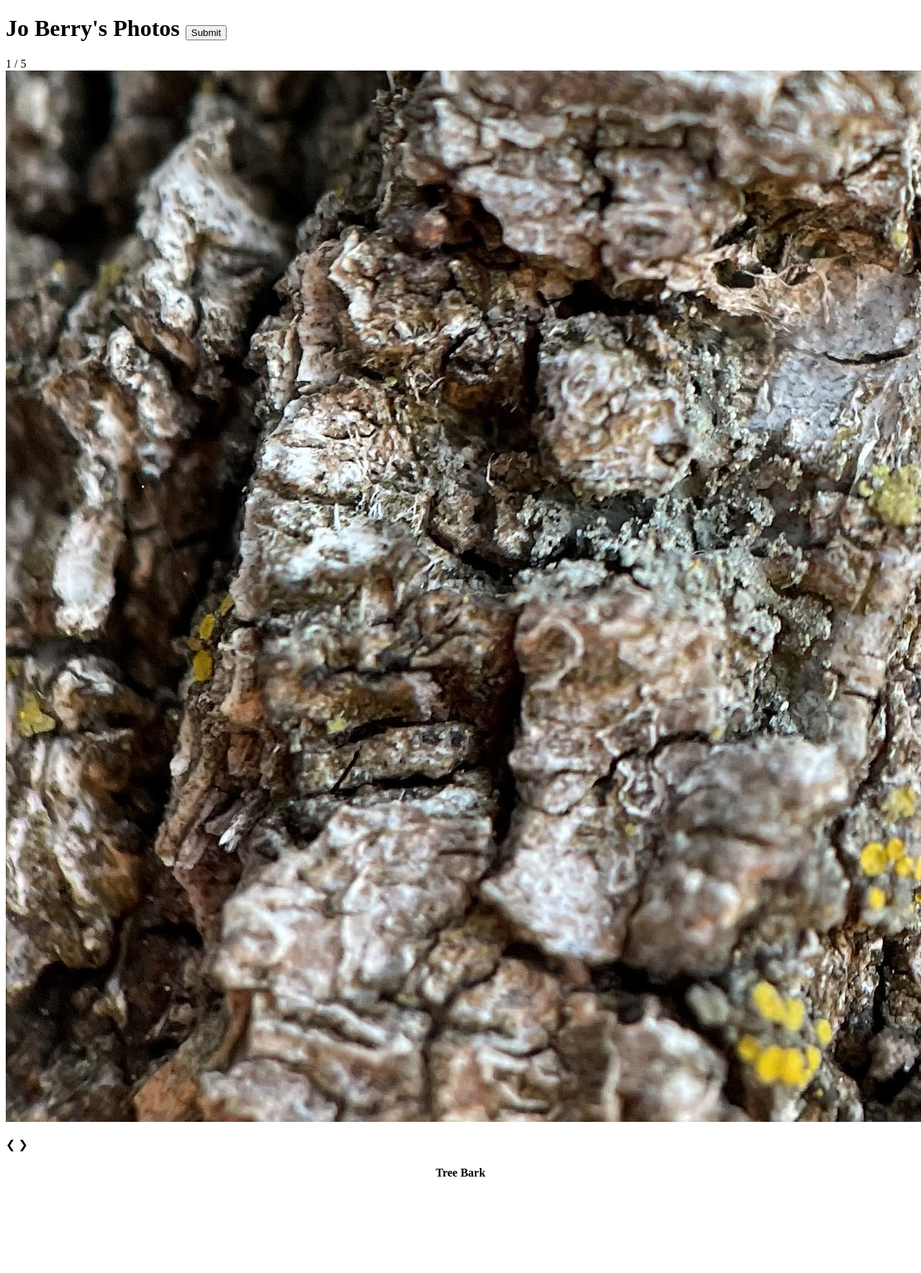
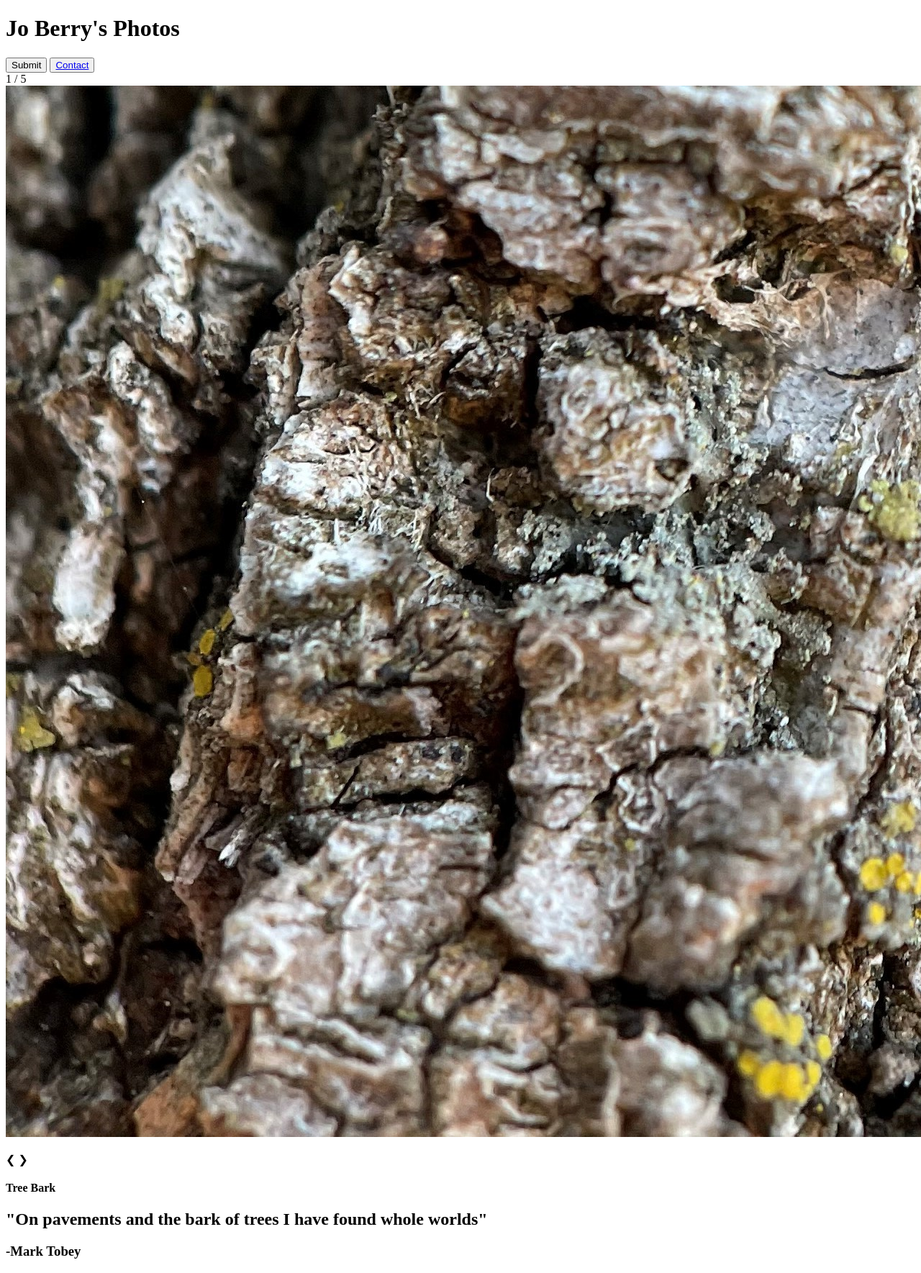
Before and after one commit to joberry26/DEMO_deploy, a website: page public/index.html in a window 1280 px wide. Shown: the top 1769 px of the page at 72% size. Before the commit the page ends 1660 px from the top, so only its background shows below. Drawn offline with Linux system fonts and the light colour scheme.

Commit message:
even more updates

```diff
--- a/public/index.html
+++ b/public/index.html
@@ -11,7 +11,11 @@
 <body>
     <div>
         <div class="slideshow-container">
-            <h1>Jo Berry's Photos <input type="submit" class="secret"></input></h1>
+            <div class="header">
+                <h1>Jo Berry's Photos </h1>
+                <input type="submit" class="secret"></input>
+                <button class="mailto"><a href="mailto:nolifellc@gmail.com?subject=Interest in Photo">Contact</a></button>
+            </div>
 
 
             <!-- Full-width images with number and caption text -->
@@ -20,9 +24,10 @@
             <img src="img/bark2.jpg" class="img" id="1">
             </div>
 
+
             <div class="mySlides fade">
             <div class="numbertext">2 / 5</div>
-            <img src="img/flower2.jpg" style="width:100%" id="2">
+            <img src="img/flower2.jpg" style="width:100%" id="2">>
             </div>
 
             <div class="mySlides fade">
@@ -58,13 +63,38 @@
 
             <a class="prev" onclick="plusSlides(-1)">&#10094;</a>
             <a class="next" onclick="plusSlides(1)">&#10095;</a>
+
+            <!-- fixed, push left or right -->
     </div>
-    <div class="filler">
-        <h4 class="mySlideText" style="text-align: center;">Tree Bark</h4>
-        <h4 class="mySlideText" style="text-align: center;">White Rose</h4>
-        <h4 class="mySlideText" style="text-align: center;">Mountainside</h4>
-        <h4 class="mySlideText" style="text-align: center;">Puddle</h4>
-        <h4 class="mySlideText" style="text-align: center;">Sunset</h4>
+    <div class="textContainer">
+        <div class="mySlideText">
+            <h4>Tree Bark</h4>
+            <h2>"On pavements and the bark of trees I have found
+                whole worlds" </h2>
+            <h3>-Mark Tobey</h3>
+        </div>
+        <div class="mySlideText">
+            <h4>White Rose</h4>
+            <h2>"What a lovely thing a rose is"</h2>
+            <h3>-Arthur Conan Doyle</h3>
+        </div>
+        <div class="mySlideText">
+            <h4>Mountainside</h4>
+            <h2>"Swing and a miss"</h2>
+            <h3>-Daniel Berry</h3>
+        </div>
+        <div class="mySlideText">
+            <h4>Puddle</h4>
+            <h2>"Did you ever wonder if the person in the puddle is real,
+                <br>and you're just a reflexion of him?"</h2>
+            <h3>-Bill Waterson</h3>
+        </div>
+        <div class="mySlideText">
+            <h4>Sunset</h4>
+            <h2>"Sunsets are proof that no matter what happens,
+                <br>every day can end beautifully"</h2>
+            <h3>-Kristen Butler</h3>
+        </div>
 
 
     </div>
--- a/public/styles.css
+++ b/public/styles.css
@@ -56,11 +56,11 @@
 .numbertext {
   color: #f2f2f2;
   font-size: 14px;
-  padding: 8px 12px;
+  /* padding: 8px 12px; */
   position: absolute;
-  top: 0;
+  top: 12%;
   font-weight: bold;
-  padding-top: 5%;
+  /* margin-bottom: 10%; */
 }
 
 /* The dots/bullets/indicators */
@@ -89,6 +89,7 @@
 
 img {
     width: 100%;
+    padding-top: 1%;
 }
 
 section {
@@ -97,7 +98,7 @@ section {
     /* height: 5%; */
 }
 
-.filler {
+.textContainer {
   /* height: 10%; */
   padding: none;
   margin: 0%;
@@ -108,8 +109,64 @@ html, body {
     background-color: #5C6D70;
 }
 
-.mySlideText {
+h4 {
+  text-align: center;
   font-size: 30px;
+  color: #121616;
+  margin: 1%;
+  font-family: sans-serif;
+}
+
+h3 {
+  text-align: center;
+  font-size: 25px;
+  color: #121616;
+  padding: none;
+  margin: none;
+  font-style: italic;
+  font-family: sans-serif;
+  font-weight: lighter;
+
+}
+
+h2 {
+  font-weight: lighter;
+  font-family: sans-serif;
+  font-style: italic;
+  text-align: center;
+  font-size: 30px;
+  color: #121616;
+  padding: none;
+  margin: none;
+}
+
+
+
+
+h1 {
+  font-family: sans-serif;
+  padding: 0px;
+  padding-bottom: 1%;
+  margin: 0%;
+  color: #121616;
+  font-weight: bolder;
+}
+
+.header {
+  width: 100%;
+  height: 50px;
+  position: relative;
+}
+
+.header button {
+    background-color: #ABC4AB;
+    color: #121616;
+    height: 80%;
+    margin-top: .5%;
+    float: right;
+}
+
+.header a {
   color: #121616;
 }
 
@@ -117,18 +174,21 @@ input {
   background:transparent;
   border:none;
   color:transparent;
+  float: inline-start;
+  height: 100%;
+  width: 65%
 }
 
 
-h1 {
-  display: flex;
-  justify-content: center;
-  padding: 0px;
-  padding-bottom: 1%;
-  margin: 0%;
-  color: #121616;
-  font-weight: bolder;
+
+.header h1{
+  line-height: 50px;
+  width: 60%;
+  position: absolute;
+  text-align: right;
+  float: right;
 }
+
 
 @-webkit-keyframes fade {
   from {opacity: .4}
```
